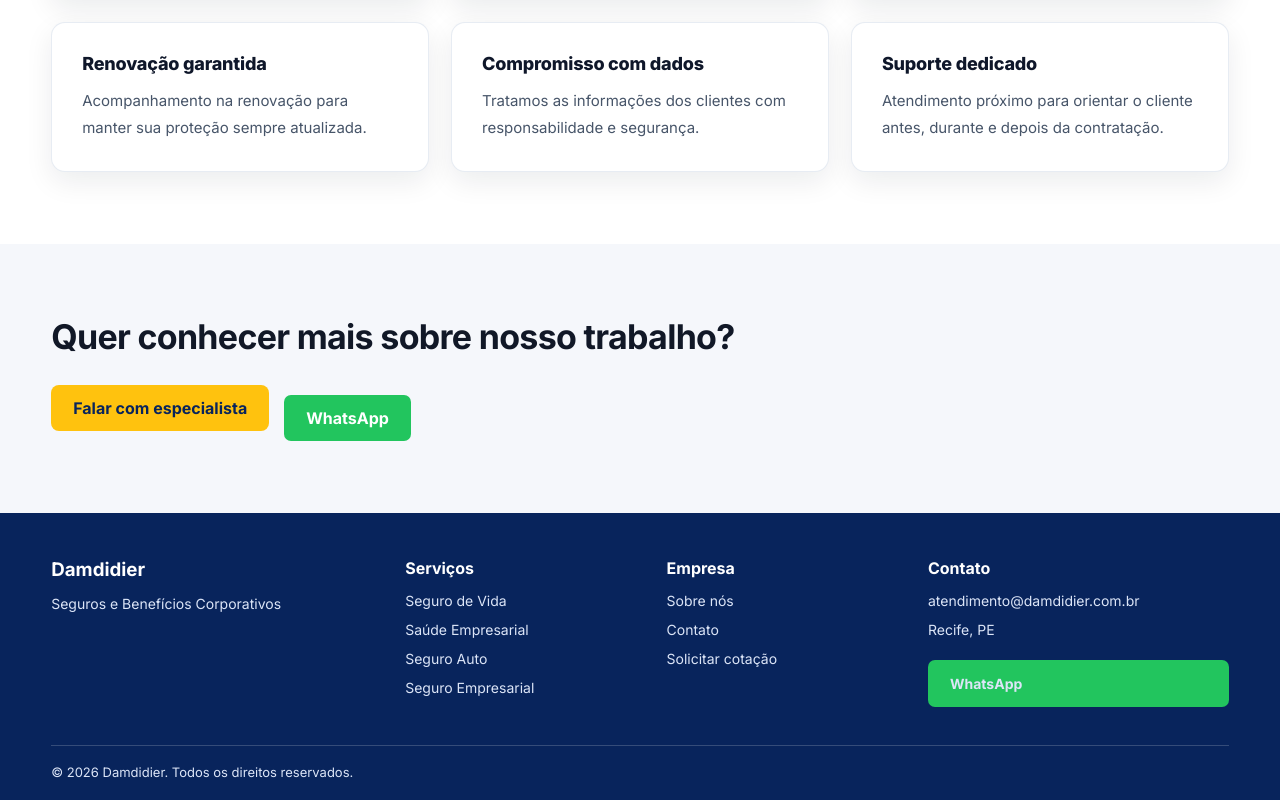
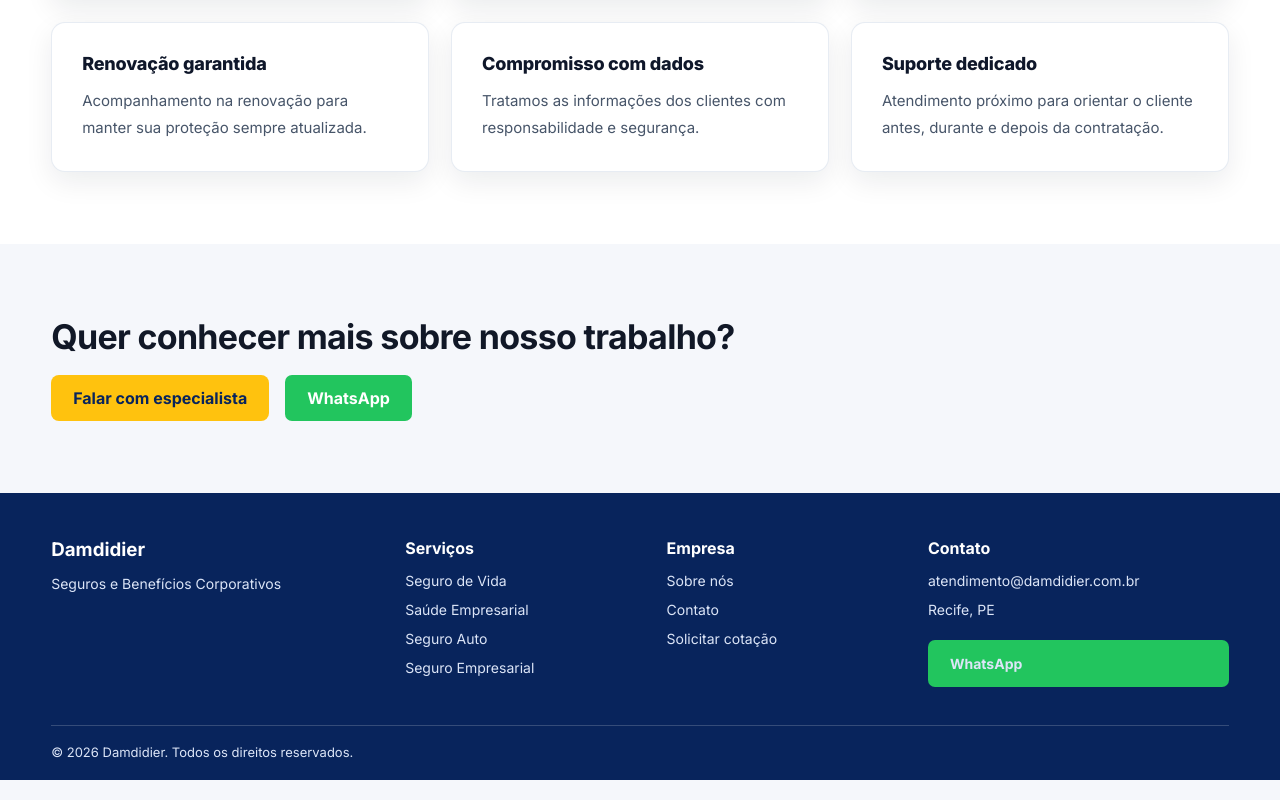
Before and after one commit to joaomps11/project-damdidier-site, a Next.js app: page /sobre in a window 1280 px wide. Shown: the part 1068-1868 px from the top of the page. Built offline with nearby package versions, Linux system fonts and the light colour scheme.

Commit message:
Update globals.css

```diff
--- a/app/globals.css
+++ b/app/globals.css
@@ -467,6 +467,48 @@ a {
   font-size: 13px;
 }
 
+.card {
+  transition: transform 0.25s ease, box-shadow 0.25s ease, border-color 0.25s ease;
+}
+
+.card:hover {
+  transform: translateY(-6px);
+  box-shadow: 0 18px 40px rgba(15, 23, 42, 0.14);
+  border-color: rgba(255, 194, 14, 0.8);
+}
+
+.service-card {
+  transition: transform 0.25s ease, box-shadow 0.25s ease;
+}
+
+.service-card:hover {
+  transform: translateY(-7px);
+}
+
+.btn-yellow,
+.whatsapp-btn,
+.small-btn {
+  transition: transform 0.2s ease, filter 0.2s ease;
+}
+
+.btn-yellow:hover,
+.whatsapp-btn:hover,
+.small-btn:hover {
+  transform: translateY(-2px);
+  filter: brightness(0.96);
+}
+
+.cta-buttons {
+  display: flex;
+  align-items: center;
+  gap: 16px;
+  flex-wrap: wrap;
+}
+
+.cta-buttons .whatsapp-btn {
+  margin-top: 0;
+}
+
 @media (max-width: 900px) {
   .menu {
     display: none;
```
